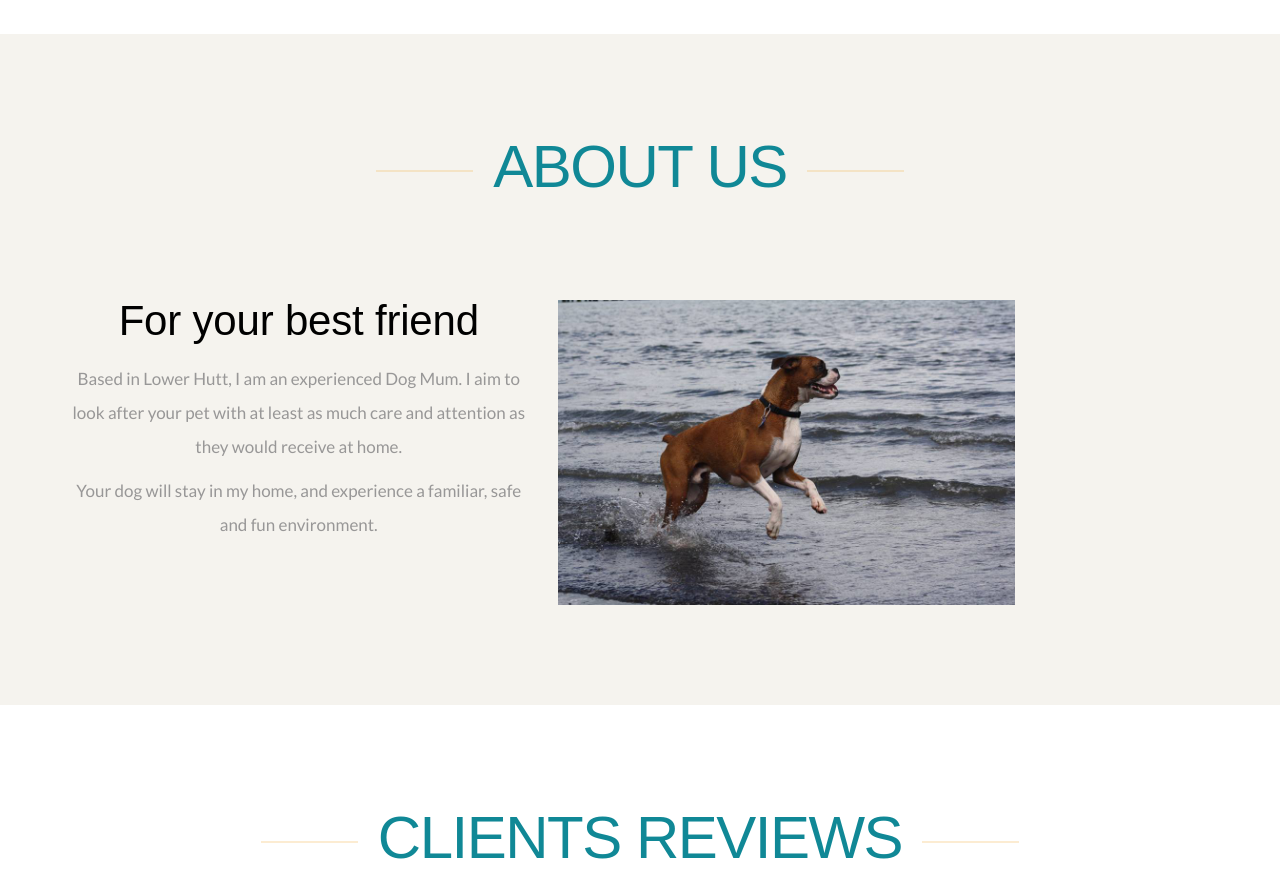
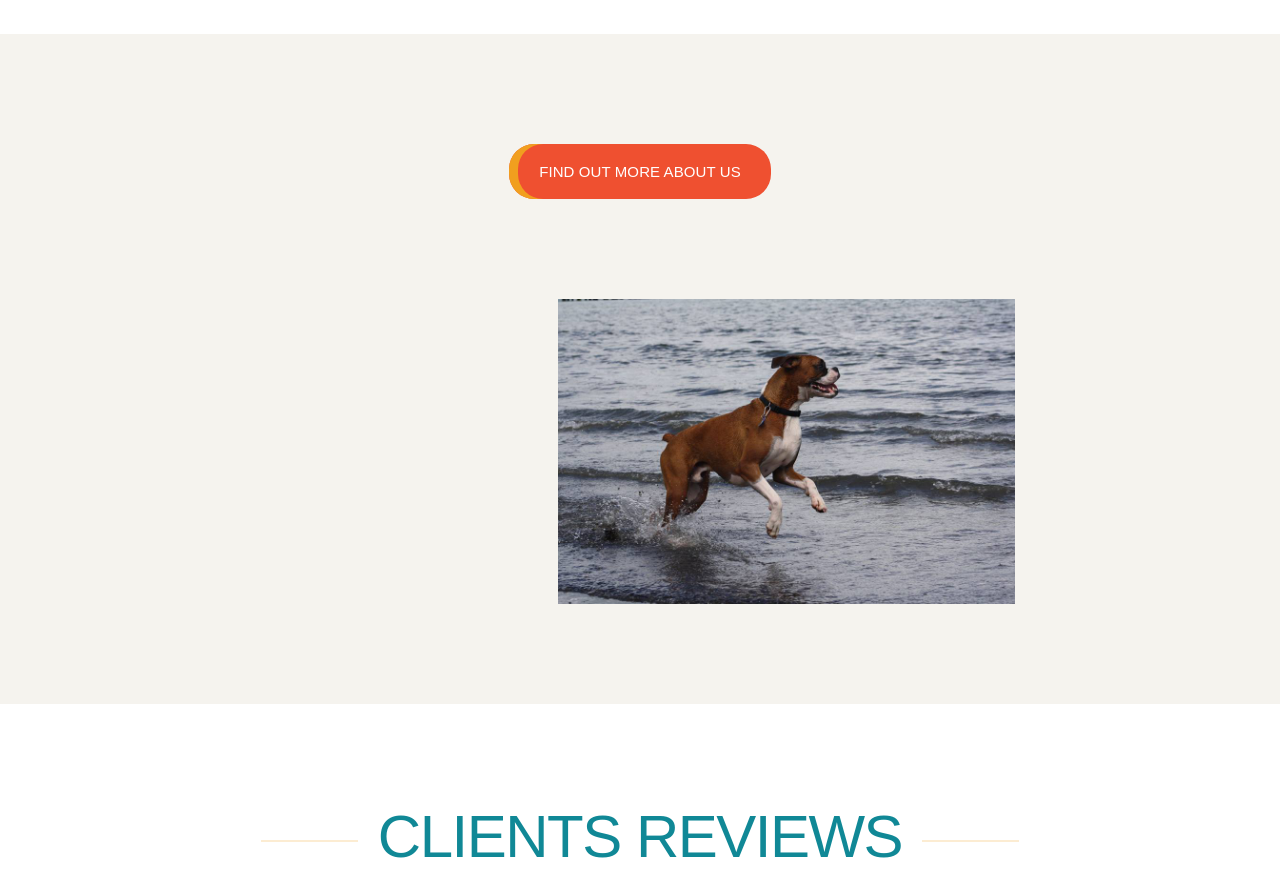
Before and after one commit to janie-t/dogmum, a plain HTML site: page index.html in a window 1280 px wide. Shown: the part 1120-2002 px from the top of the page. Drawn offline with Linux system fonts and the light colour scheme; some packages are replaced by stand-ins of ours; a web font is replaced by a local one.

Commit message:
home page changed

```diff
--- a/index.html
+++ b/index.html
@@ -141,18 +141,14 @@
 <section id="about-index" class="bg-lightcolor1" >
   <div class="container">
     <div class="section-heading text-center">
-      <h2>About Us</h2>
+      <div>
+        <a class="btn" href="about.html">Find out more about us</a>
+      </div>
     </div>
     <!-- row -->
     <div class="row">
       <div class="col-md-6 col-lg-5 text-center">
-        <h3>For your best friend</h3>
-        <p>
-          Based in Lower Hutt, I am an experienced Dog Mum. I aim to look after your pet with at least as much care and attention as they would receive at home.
-        </p>
-        <p>
-          Your dog will stay in my home, and experience a familiar, safe and fun environment.
-        </p>
+
 
       </div>
       <div class="col-md-6 col-lg-5" >
```
